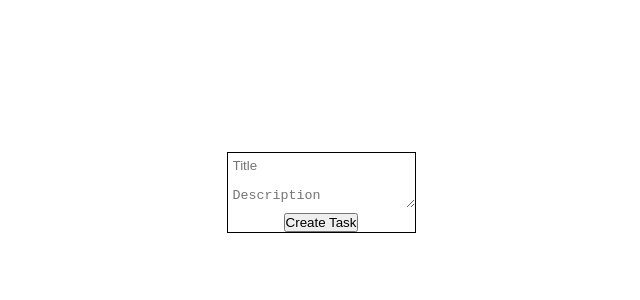
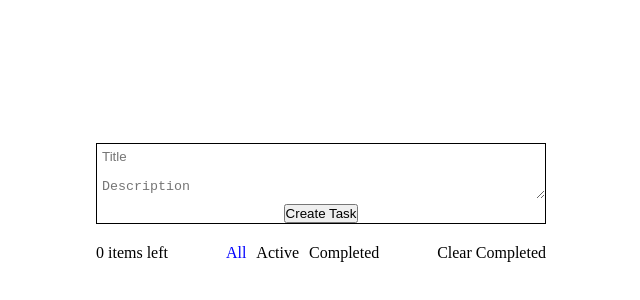
Before and after one commit to dodoburner/todo-app-react, a React (Create React App) app: page / in a window 1280 px wide. Shown: the part 198-498 px from the top of the page, without its empty margins (319-959 px from the left). Built offline with nearby package versions, Linux system fonts and the light colour scheme.

Commit message:
Add tasks footer

```diff
--- a/src/App.js
+++ b/src/App.js
@@ -1,6 +1,7 @@
 import { createContext, useEffect, useState } from "react";
 import TaskForm from "./components/TaskForm";
 import Tasks from "./components/Tasks";
+import TasksFooter from "./components/TasksFooter";
 import "./style/App.css";
 
 export const taskContext = createContext(null);
@@ -28,6 +29,10 @@ function App() {
     setTasks((prevTasks) => [...prevTasks.filter((el) => el.id !== id)]);
   };
 
+  const clearCompleted = () => {
+    setTasks((prevTasks) => [...prevTasks.filter((el) => !el.completed)]);
+  };
+
   useEffect(() => {
     const savedTasks = JSON.parse(localStorage.getItem("tasks")) || [];
     setTasks(savedTasks);
@@ -46,6 +51,12 @@ function App() {
         >
           <Tasks tasks={tasks} status={status} />
         </taskContext.Provider>
+        <TasksFooter
+          tasks={tasks}
+          status={status}
+          setStatus={setStatus}
+          clearCompleted={clearCompleted}
+        />
       </div>
     </div>
   );
--- a/src/components/TasksFooter.js
+++ b/src/components/TasksFooter.js
@@ -1,16 +1,33 @@
-const TasksFooter = ({ tasks }) => {
+const STATUSES = ["All", "Active", "Completed"];
+
+const TasksFooter = ({ tasks, status, setStatus, clearCompleted }) => {
   const remainingTasks = tasks.filter((el) => !el.completed);
+  const length = remainingTasks.length;
   return (
-    <div>
-      <div>{remainingTasks.length} items remaining</div>
+    <div className="tasks-footer">
+      <div>
+        {length} item{length === 1 ? "" : "s"} left
+      </div>
 
-      <div>All</div>
+      <ul>
+        {STATUSES.map((el) => {
+          return (
+            <li
+              key={el}
+              className={status === el ? "active" : ""}
+              onClick={() => setStatus(el)}
+            >
+              {el}
+            </li>
+          );
+        })}
+      </ul>
 
-      <div>Active</div>
-
-      <div>Completed</div>
-
-      <div>Clear Completed</div>
+      <div className="clear-completed-btn" onClick={clearCompleted}>
+        Clear Completed
+      </div>
     </div>
   );
 };
+
+export default TasksFooter;
--- a/src/style/App.css
+++ b/src/style/App.css
@@ -15,10 +15,6 @@ form {
   border: 1px solid black;
 }
 
-form input {
-  width: 100%;
-}
-
 label {
   display: block;
 }
@@ -26,7 +22,6 @@ label {
 .Task {
   border: 1px solid black;
   padding: 10px;
-  width: 250px;
   cursor: pointer;
   margin-bottom: 15px;
   border-radius: 3px;
@@ -48,10 +43,6 @@ label {
   flex-direction: column;
 }
 
-.task-text {
-  width: 100%;
-}
-
 .checkbox {
   width: 20px;
   height: 20px;
@@ -65,6 +56,7 @@ label {
 .title-input,
 .description-input {
   border: none;
+  width: 100%;
 }
 
 .title-input {
@@ -72,7 +64,26 @@ label {
 }
 
 .description-input {
-  min-width: 100%;
   padding: 5px;
   margin: 5px 0;
 }
+
+.tasks-footer {
+  display: flex;
+  justify-content: space-between;
+  width: 450px;
+}
+
+.tasks-footer ul {
+  display: flex;
+  gap: 10px;
+}
+
+.tasks-footer li,
+.clear-completed-btn {
+  cursor: pointer;
+}
+
+li.active {
+  color: blue;
+}
```
